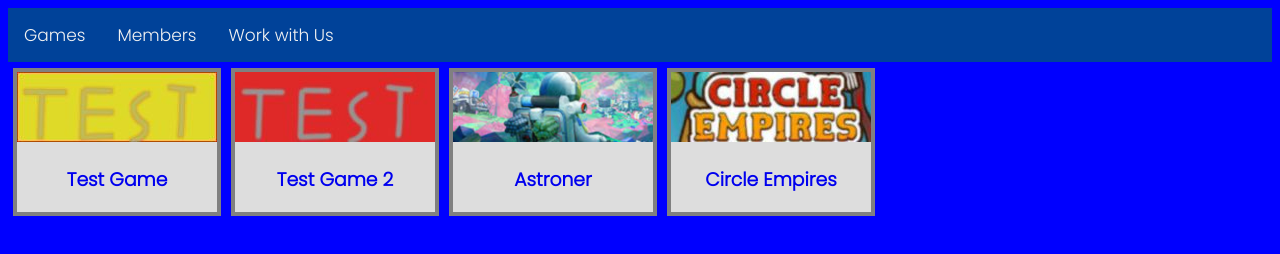
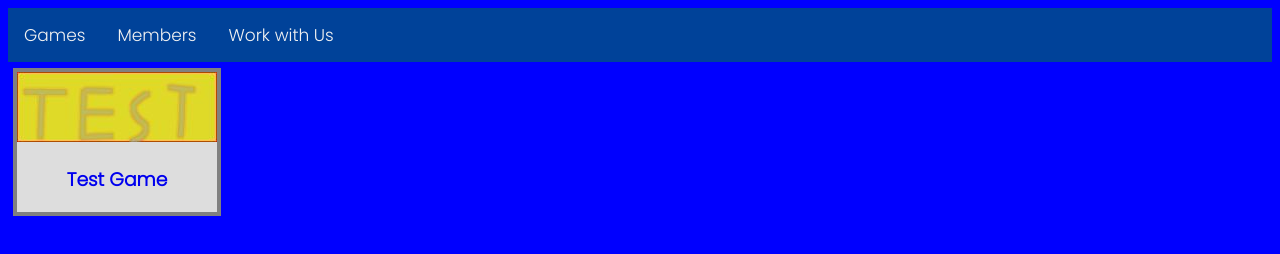
Before and after one commit to thelastnobody7372/WhiteWolfGames-Website, a plain HTML site: page index.html in a window 1280 px wide. Drawn offline with Linux system fonts and the light colour scheme.

Commit message:
Update index.html

```diff
--- a/index.html
+++ b/index.html
@@ -32,34 +32,7 @@
 
 
         </a>
-        <a href="#test2">
-            <span class="GameCard">
-                <div>
-                    <img src="uploads/test2.jpg" alt="Gameİmage" class="GameImage">
-                    <h3 class="GameName">Test Game 2</h3>
-                </div>
-             </div>
-            </span>
 
-        </a>
-        <a href="#Astroneer">
-            <span class="GameCard">
-                <div>
-                    <img src="uploads/test3.png" alt="Gameİmage" class="GameImage">
-                    <h3 class="GameName">Astroner</h3>
-                </div>
-             </div>
-            </span>
-        </a>
-         <a href="#CircleEmpires">
-            <span class="GameCard">
-                <div>
-                    <img src="uploads/test4.jpg" alt="Gameİmage" class="GameImage">
-                    <h3 class="GameName">Circle Empires</h3>
-                </div>
-             </div>
-            </span>
-        </a>
 
 
 
```
